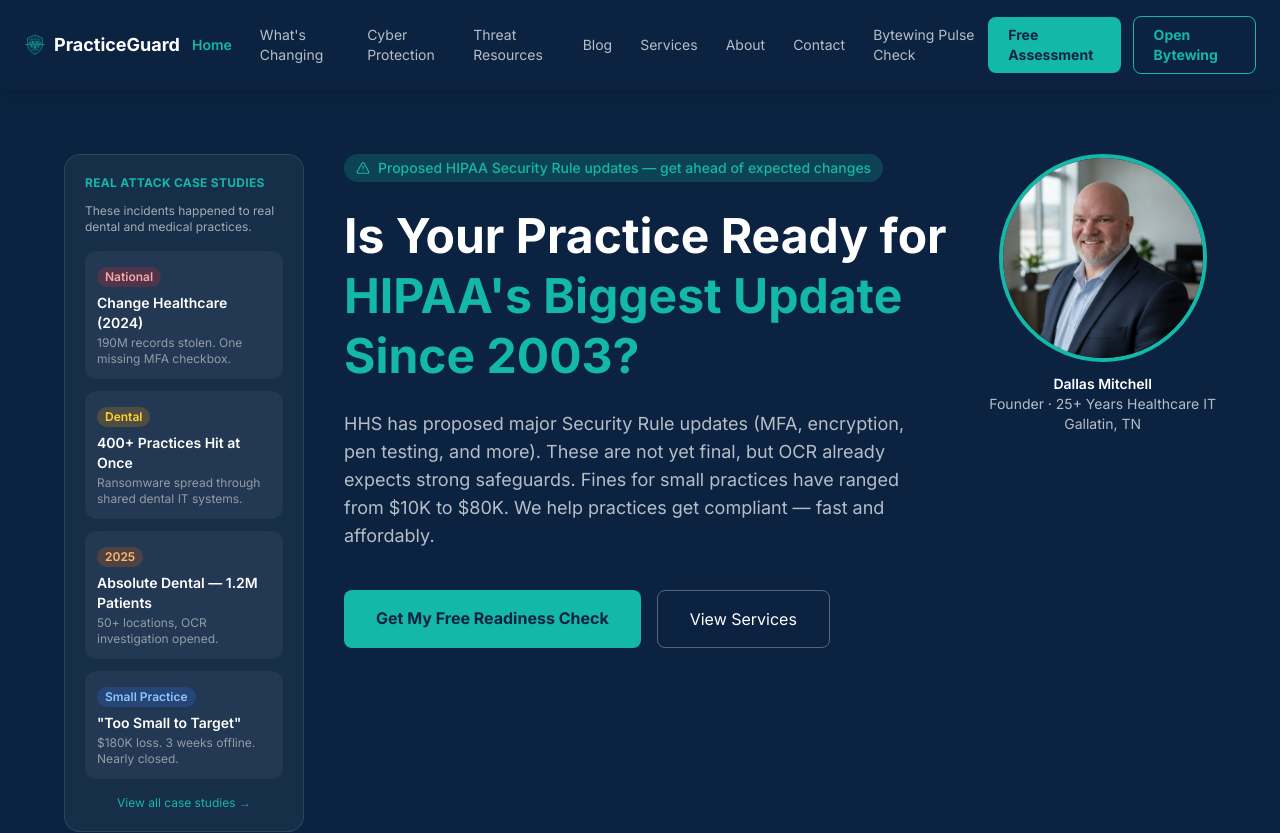
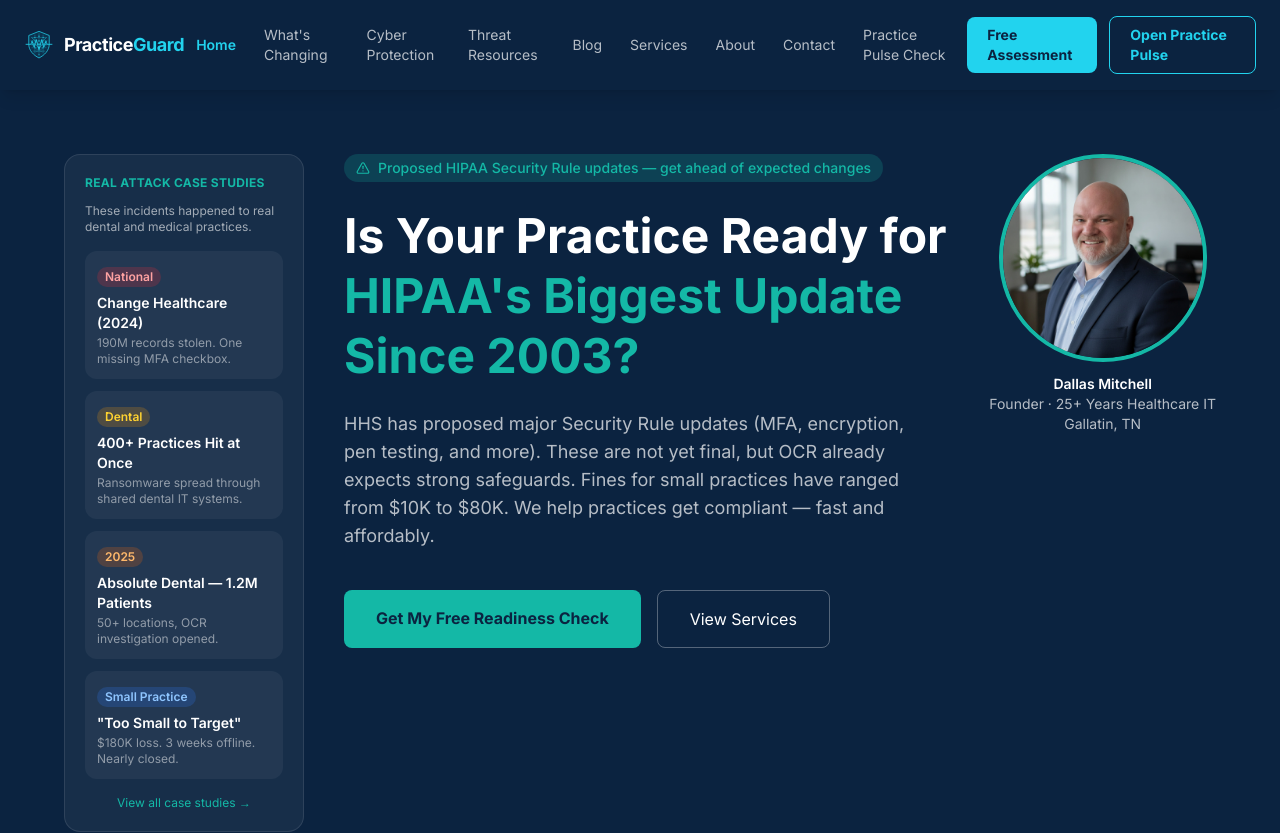
Before and after one commit to ApexDigital76/practiceguard-app, a Next.js app: page / in a window 1280 px wide. Shown: the top 833 px of the page. Built offline with nearby package versions, Linux system fonts and the light colour scheme.

Commit message:
Update navbar: new PracticeGuard logo styling + Practice Pulse labels

```diff
--- a/components/Navbar.tsx
+++ b/components/Navbar.tsx
@@ -14,7 +14,7 @@
   { href: '/#services', label: 'Services' },
   { href: '/#about', label: 'About' },
   { href: '/#contact', label: 'Contact' },
-  { href: 'https://app.practiceguardcompliance.com/pulse-check', label: 'Bytewing Pulse Check' },
+  { href: 'https://app.practiceguardcompliance.com/pulse-check', label: 'Practice Pulse Check' },
 ]
 
 export default function Navbar() {
@@ -29,9 +29,12 @@
   return (
     <nav className="sticky top-0 z-50 bg-[#0b2340] text-white shadow-lg">
       <div className="max-w-7xl mx-auto px-6 py-4 flex items-center justify-between">
-        <Link href="/" className="flex items-center gap-2 hover:opacity-80 transition-opacity flex-shrink-0">
-          <PracticeGuardLogo size={22} className="text-[#14b8a6]" />
-          <span className="font-bold text-lg">PracticeGuard</span>
+        <Link href="/" className="flex items-center gap-2.5 hover:opacity-90 transition-opacity flex-shrink-0">
+          <PracticeGuardLogo size={30} className="text-[#22D3EE]" />
+          <span className="font-bold text-lg tracking-tight">
+            <span className="text-white">Practice</span>
+            <span className="text-[#22D3EE]">Guard</span>
+          </span>
         </Link>
 
         <div className="hidden lg:flex items-center gap-1">
@@ -42,7 +45,7 @@
               {...(href.startsWith('http') ? { target: '_blank', rel: 'noopener noreferrer' } : {})}
               className={`px-3 py-2 rounded-lg text-sm transition-colors ${
                 isActive(href)
-                  ? 'text-[#14b8a6] font-semibold'
+                  ? 'text-[#22D3EE] font-semibold'
                   : 'text-white/70 hover:text-white hover:bg-white/5'
               }`}
             >
@@ -54,7 +57,7 @@
         <div className="flex items-center gap-3">
           <Link
             href="/#contact"
-            className="bg-[#14b8a6] text-[#0b2340] font-bold px-5 py-2 rounded-lg text-sm hover:bg-[#14b8a6]/90 transition-colors hidden sm:block"
+            className="bg-[#22D3EE] text-[#0b2340] font-bold px-5 py-2 rounded-lg text-sm hover:bg-[#22D3EE]/90 transition-colors hidden sm:block"
           >
             Free Assessment
           </Link>
@@ -62,9 +65,9 @@
             href="https://app.practiceguardcompliance.com"
             target="_blank"
             rel="noopener noreferrer"
-            className="border border-[#14b8a6] text-[#14b8a6] font-bold px-5 py-2 rounded-lg text-sm hover:bg-[#14b8a6]/10 transition-colors hidden sm:block"
+            className="border border-[#22D3EE] text-[#22D3EE] font-bold px-5 py-2 rounded-lg text-sm hover:bg-[#22D3EE]/10 transition-colors hidden sm:block"
           >
-            Open Bytewing
+            Open Practice Pulse
           </Link>
           <button
             onClick={() => setMobileOpen(o => !o)}
@@ -86,7 +89,7 @@
               onClick={() => setMobileOpen(false)}
               className={`block px-3 py-2.5 rounded-lg text-sm transition-colors ${
                 isActive(href)
-                  ? 'text-[#14b8a6] font-semibold bg-white/5'
+                  ? 'text-[#22D3EE] font-semibold bg-white/5'
                   : 'text-white/70 hover:text-white hover:bg-white/5'
               }`}
             >
@@ -97,7 +100,7 @@
             <Link
               href="/#contact"
               onClick={() => setMobileOpen(false)}
-              className="block text-center bg-[#14b8a6] text-[#0b2340] font-bold px-5 py-3 rounded-lg text-sm hover:bg-[#14b8a6]/90 transition-colors"
+              className="block text-center bg-[#22D3EE] text-[#0b2340] font-bold px-5 py-3 rounded-lg text-sm hover:bg-[#22D3EE]/90 transition-colors"
             >
               Free Assessment
             </Link>
@@ -106,9 +109,9 @@
               target="_blank"
               rel="noopener noreferrer"
               onClick={() => setMobileOpen(false)}
-              className="block text-center border border-[#14b8a6] text-[#14b8a6] font-bold px-5 py-3 rounded-lg text-sm hover:bg-[#14b8a6]/10 transition-colors mt-2"
+              className="block text-center border border-[#22D3EE] text-[#22D3EE] font-bold px-5 py-3 rounded-lg text-sm hover:bg-[#22D3EE]/10 transition-colors mt-2"
             >
-              Open Bytewing
+              Open Practice Pulse
             </Link>
           </div>
         </div>
```
